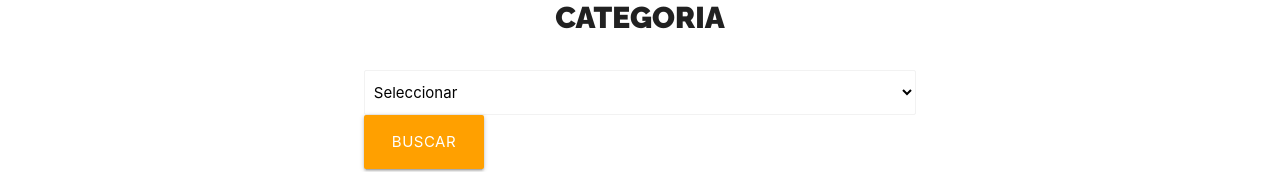
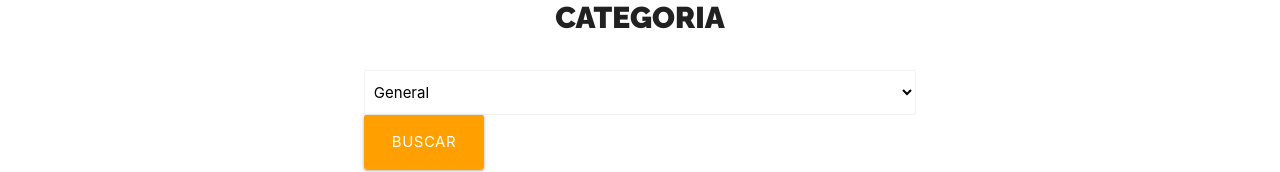
Before and after one commit to PixelsFarm/noticias, a React (Create React App) app: page / in a window 1280 px wide. Shown: the part 162-334 px from the top of the page. Built offline with nearby package versions, Linux system fonts and the light colour scheme.

Commit message:
Añadir valores a las opciones del select del custom hook de manera dinámica

```diff
--- a/src/components/Formulario/Formulario.jsx
+++ b/src/components/Formulario/Formulario.jsx
@@ -4,8 +4,22 @@
 
 const Formulario = () => {
 
+    // https://newsapi.org/
+    // get http://newsapi.org/v2/everything?q=bitcoin&from=2020-11-08&sortBy=publishedAt&apiKey=API_KEY
+    // api key: 214b596a5c574a11988e22a3c4f24c18
+
+    const OPCIONES = [
+        { value: 'general', label: 'General'},
+        { value: 'business', label: 'Negocios'},
+        { value: 'entertainment', label: 'Entretenimiento'},
+        { value: 'health', label: 'Salud'},
+        { value: 'science', label: 'Ciencia'},
+        { value: 'sports', label: 'Deportes'},
+        { value: 'technology', label: 'Tecnología'},
+    ]
+
     // custom hook
-    const [categoria, SelectNoticias] = useSelect()
+    const [categoria, SelectNoticias] = useSelect('general', OPCIONES)
 
     return (
         <div className={`${styles.buscador} row`}>
--- a/src/hooks/useSelect/useSelect.jsx
+++ b/src/hooks/useSelect/useSelect.jsx
@@ -8,8 +8,14 @@
     const SelectNoticias = () => (
         <select
             className="browser-default"
+            value={state}
+            onChange={ e => actualizarState(e.target.value) }
         >
-            <option value="">Seleccionar</option>
+            {
+                opciones.map(opcion => (
+                    <option key={opcion} value={opcion.value}>{opcion.label}</option>
+                ))
+            }
         </select>
     )
 
```
Also changed, not shown: 1 other file (tests, documents, lock files or other folders).
